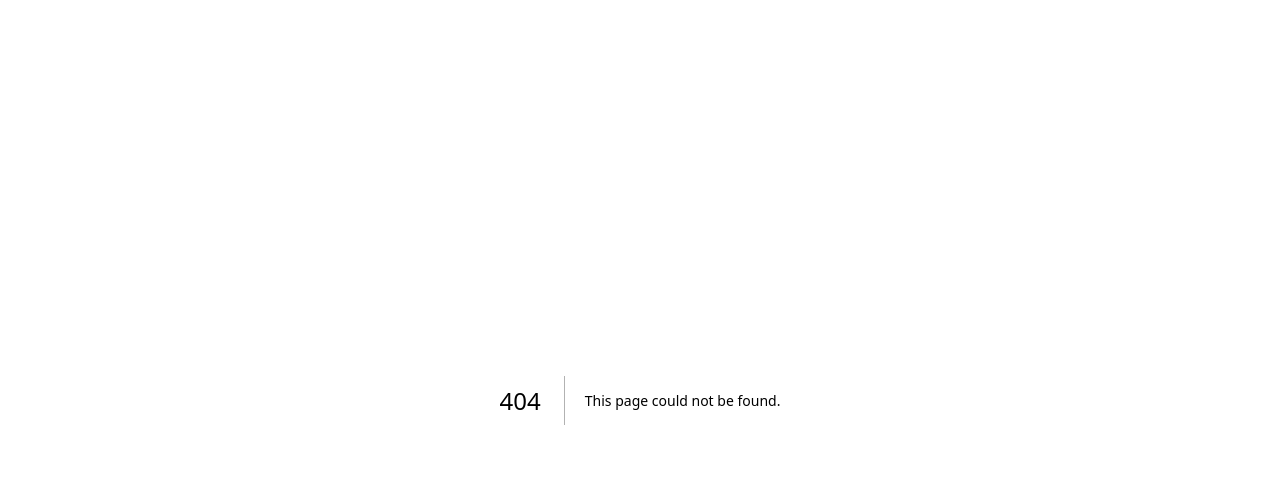
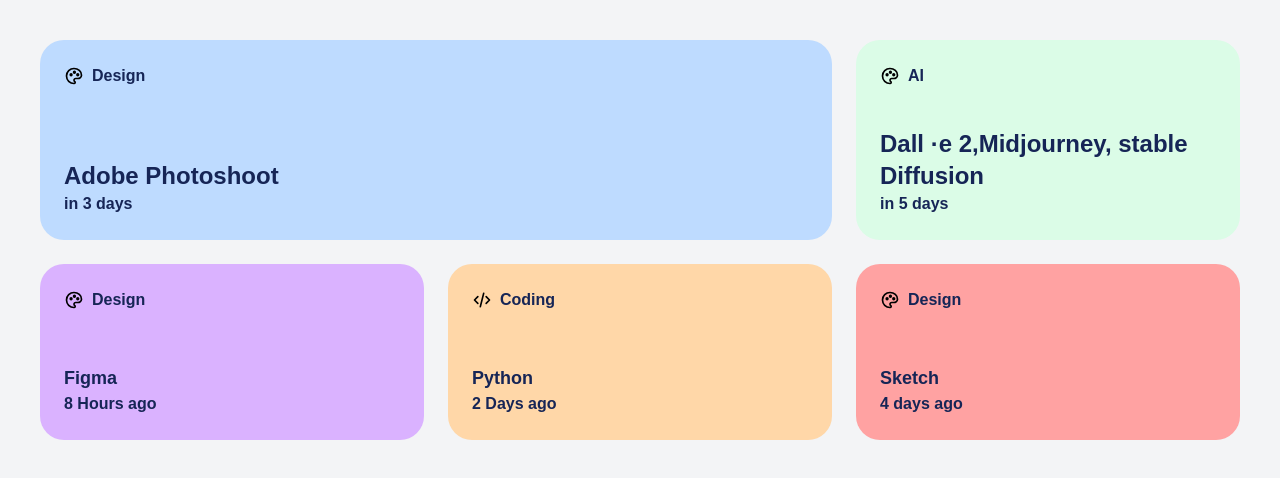
Before and after one commit to 2413019-code/tugas-web, a Next.js app: page /task-2 in a window 1280 px wide. Before the commit this address had no page. Shown: the top 478 px of the page. Built offline with nearby package versions, Linux system fonts and the light colour scheme.

Commit message:
feat: my learn page

```diff
--- /dev/null
+++ b/app/task-2/page.tsx
@@ -0,0 +1,62 @@
+export default function taskpage2(){
+    return(
+ <section className="min-h-screen bg-gray-100 p-10">
+    <div className="grid grid-cols-3 gap-6 auto-rows-[200px]">
+
+    <div className="col-span-2 row-span-1 bg-blue-200 p-6 rounded-3xl flex flex-col justify-between text-blue-950">
+        <div className="flex gap-2 font-bold items-center">
+            <img src="/palette.svg" alt="Design" className="w-5 h-5"/>
+            <p>Design</p>
+        </div>
+        <div>
+            <h2 className="text-2xl font-bold">Adobe Photoshoot</h2>
+            <p className="font-semibold">in 3 days</p>
+        </div>
+    </div>
+
+    <div className="bg-green-100 p-6 rounded-3xl flex flex-col justify-between text-blue-950">
+        <div className="flex gap-2 font-bold items-center">
+            <img src="/palette.svg" className="w-5 h-5"/>
+            <p>AI</p>
+        </div>
+        <div>
+            <h2 className="text-2xl font-bold">Dall ·e 2,Midjourney, stable Diffusion</h2>
+            <p className="font-semibold">in 5 days</p>
+        </div>
+    </div>
+    <div className="bg-purple-300 p-6 h-44 rounded-3xl flex flex-col justify-between text-blue-950">
+        <div className= "flex gap-2 font-bold items-center">
+            <img src="/palette.svg" alt="Design" className="w-5 h-5"/>
+                <p>Design</p>
+        </div>
+        <div>
+          <h2 className="text-lg font-bold">Figma</h2>
+          <p className="font-semibold">8 Hours ago</p>
+        </div>
+    </div>
+
+    <div className="bg-orange-200 p-6 h-44 rounded-3xl flex flex-col justify-between text-blue-950">
+        <div className= "flex gap-2 font-bold items-center">
+            <img src="/code.svg" alt="Design" className="w-5 h-5"/>
+                <p>Coding</p>
+        </div>
+        <div>
+          <h2 className="text-lg font-bold">Python</h2>
+          <p className="font-semibold">2 Days ago</p>
+        </div>
+    </div>
+
+    <div className="bg-red-300 p-6 h-44 rounded-3xl flex flex-col justify-between text-blue-950">
+        <div className= "flex gap-2 font-bold items-center">
+            <img src="/palette.svg" alt="Design" className="w-5 h-5"/>
+                <p>Design</p>
+        </div>
+        <div>
+          <h2 className="text-lg font-bold">Sketch</h2>
+          <p className="font-semibold">4 days ago</p>
+        </div>
+    </div>
+     </div>
+    </section>
+    );
+}
```
Also changed, not shown: public/file-text-ai.svg (added).
